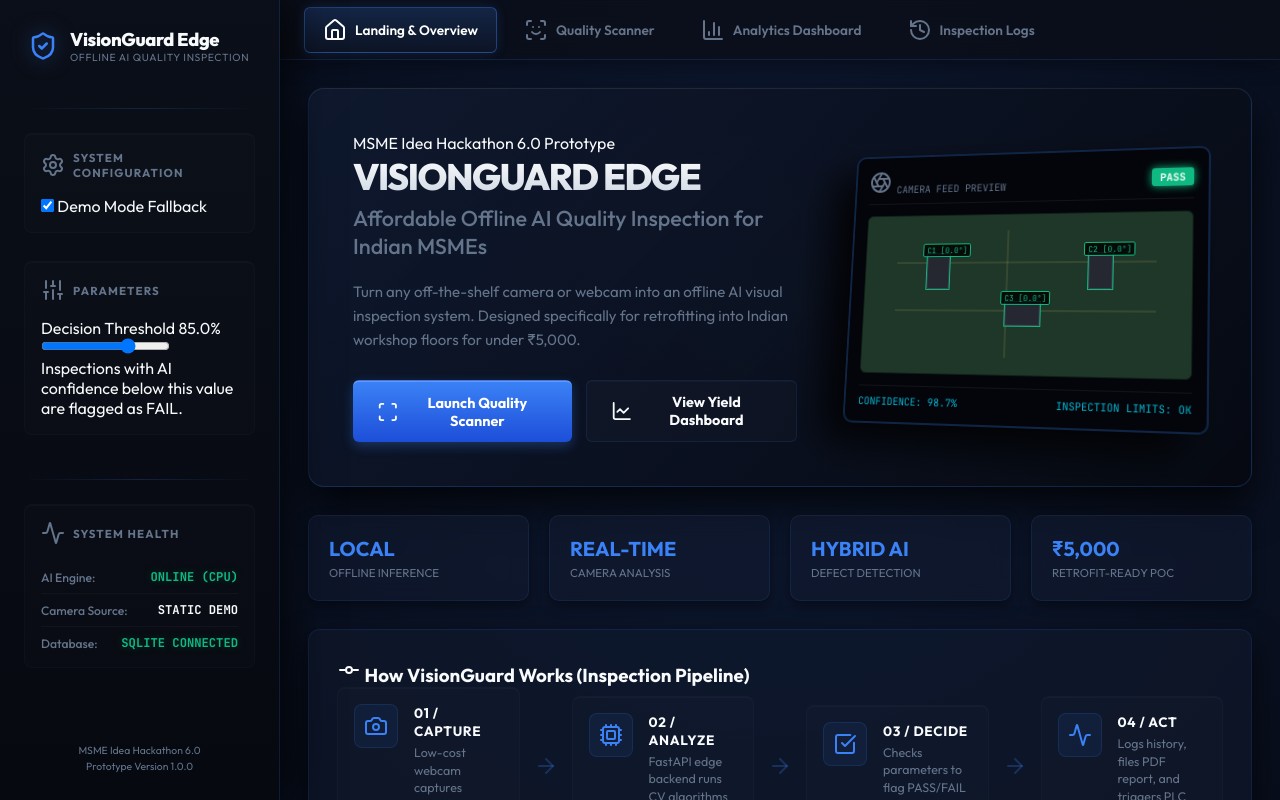
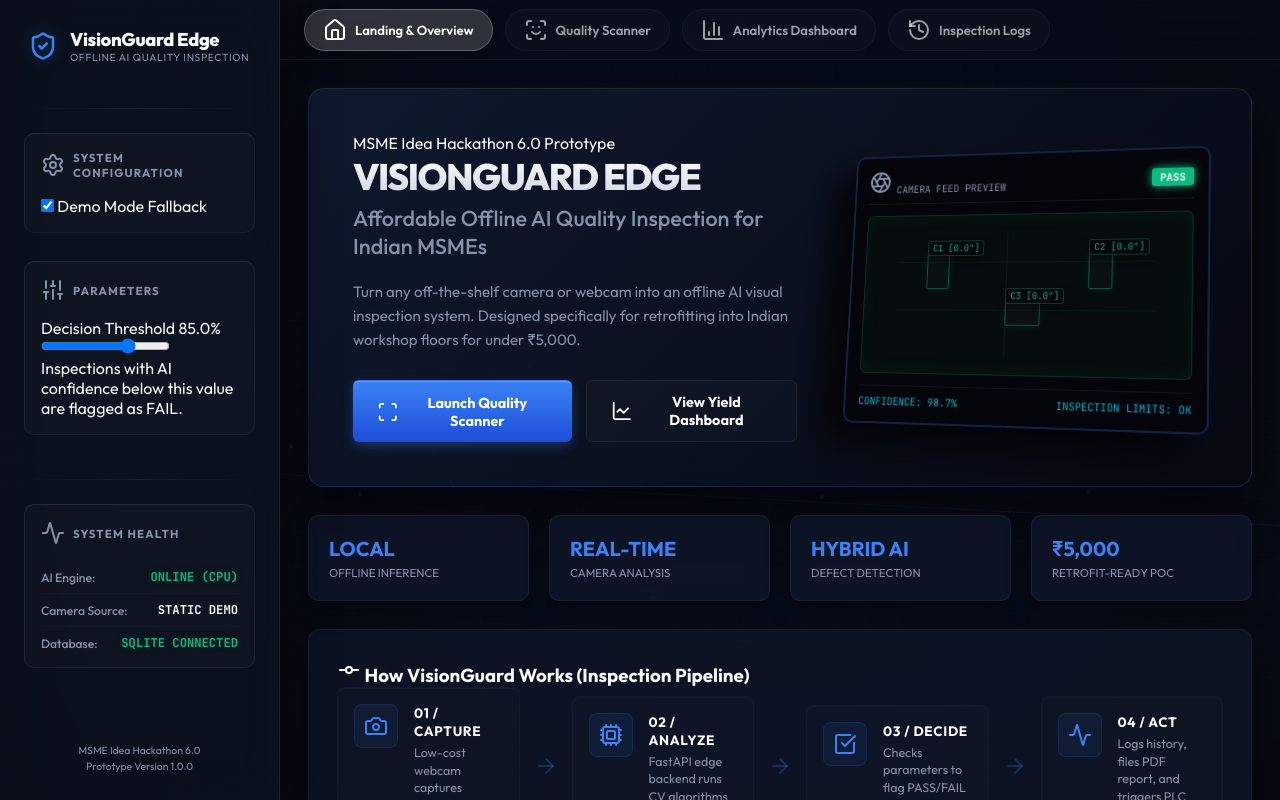
Before and after one commit to RatanPandey-007/VisionGuard, a plain HTML site: page static/index.html in a window 1280 px wide. Drawn offline with nearby package versions, Linux system fonts and the light colour scheme; no server answers.

Commit message:
design: complete premium spatial computer-vision redesign inspired by visionOS capsule glassmorphism and WebGL background grids

```diff
--- a/static/app.js
+++ b/static/app.js
@@ -31,6 +31,9 @@
     // Initialize tab trigger callbacks
     setupTabTriggers();
 
+    // Initialize WebGL spatial background
+    initSpatialBackground();
+
     // Initial fetch of analytics and history data
     updateAnalytics();
     updateHistory();
@@ -39,6 +42,84 @@
     logToConsole("VisionGuard Edge AI Quality Suite v1.0.0 initialized successfully.", "success");
     logToConsole(`System connected to local database: SQLite (${isCloudMode ? '/tmp' : 'data'} namespace).`, "info");
 });
+
+// Dynamic WebGL Spatial Background using Three.js
+function initSpatialBackground() {
+    const canvas = document.getElementById("spatial-bg-canvas");
+    if (!canvas || !window.THREE) return;
+
+    try {
+        const renderer = new THREE.WebGLRenderer({ canvas: canvas, alpha: true, antialias: true });
+        renderer.setPixelRatio(Math.min(window.devicePixelRatio, 2));
+        renderer.setSize(window.innerWidth, window.innerHeight);
+
+        const scene = new THREE.Scene();
+        const camera = new THREE.PerspectiveCamera(60, window.innerWidth / window.innerHeight, 0.1, 100);
+        camera.position.set(0, 5, 12);
+        camera.lookAt(0, 0, 0);
+
+        // Grid helper representing the spatial inspection layout table surface
+        const gridHelper = new THREE.GridHelper(30, 30, 0x06b6d4, 0x1e293b);
+        gridHelper.position.y = -2;
+        gridHelper.material.opacity = 0.2;
+        gridHelper.material.transparent = true;
+        scene.add(gridHelper);
+
+        // Add a floating target wireframe representing a workpiece/PCB board
+        const pcbGeometry = new THREE.BoxGeometry(6, 0.1, 4);
+        const edges = new THREE.EdgesGeometry(pcbGeometry);
+        const pcbMaterial = new THREE.LineBasicMaterial({ color: 0x3b82f6, transparent: true, opacity: 0.3 });
+        const pcbLine = new THREE.LineSegments(edges, pcbMaterial);
+        pcbLine.position.set(0, 0.5, 0);
+        scene.add(pcbLine);
+
+        // Floating particle nodes representing visual scanning markers
+        const particleCount = 40;
+        const particleGeo = new THREE.BufferGeometry();
+        const positions = new Float32Array(particleCount * 3);
+        for(let i=0; i<particleCount*3; i+=3) {
+            positions[i] = (Math.random() - 0.5) * 16;
+            positions[i+1] = (Math.random() - 0.5) * 8;
+            positions[i+2] = (Math.random() - 0.5) * 10;
+        }
+        particleGeo.setAttribute('position', new THREE.BufferAttribute(positions, 3));
+        const particleMat = new THREE.PointsMaterial({
+            color: 0x06b6d4,
+            size: 0.12,
+            transparent: true,
+            opacity: 0.35
+        });
+        const particles = new THREE.Points(particleGeo, particleMat);
+        scene.add(particles);
+
+        // Animation Loop
+        const clock = new THREE.Clock();
+        function animate() {
+            requestAnimationFrame(animate);
+            const elapsedTime = clock.getElapsedTime();
+
+            // Rotate workpiece and background grid helper
+            pcbLine.rotation.y = elapsedTime * 0.15;
+            pcbLine.rotation.x = Math.sin(elapsedTime * 0.15) * 0.08;
+            gridHelper.rotation.y = -elapsedTime * 0.02;
+            particles.rotation.y = elapsedTime * 0.04;
+
+            renderer.render(scene, camera);
+        }
+        animate();
+
+        // Handle resize
+        window.addEventListener("resize", () => {
+            camera.aspect = window.innerWidth / window.innerHeight;
+            camera.updateProjectionMatrix();
+            renderer.setSize(window.innerWidth, window.innerHeight);
+        });
+
+        logToConsole("Spatial WebGL environment established.", "info");
+    } catch (e) {
+        console.warn("WebGL initialization failed:", e);
+    }
+}
 
 // Helper to log messages to the UI terminal console
 function logToConsole(message, type = "info") {
--- a/static/index.html
+++ b/static/index.html
@@ -14,6 +14,9 @@
     <link rel="stylesheet" href="/static/style.css">
 </head>
 <body>
+    <!-- Dynamic WebGL Spatial Background -->
+    <canvas id="spatial-bg-canvas"></canvas>
+
     <div class="app-container">
 
         <!-- SIDEBAR - HOUSES ORIGINAL SYSTEM CONFIGURATIONS & STATUS -->
@@ -602,6 +605,8 @@
             </div>
         </main>
     </div>
+    <!-- Three.js CDN for spatial background -->
+    <script src="https://cdnjs.cloudflare.com/ajax/libs/three.js/r128/three.min.js"></script>
     <script src="/static/app.js"></script>
 </body>
 </html>
--- a/static/style.css
+++ b/static/style.css
@@ -1,26 +1,26 @@
 /* VISIONGUARD 3D DARK INDUSTRIAL DESIGN SYSTEM */
 :root {
-    --bg-main: #060913;          /* Deep dark slate space */
-    --bg-sidebar: #0b0f19;       /* Solid dark panel background */
-    --bg-card: rgba(18, 26, 47, 0.75); /* Dark glass layer surface */
-    --border-color: rgba(59, 130, 246, 0.12); /* Glowing blue borders */
-    --border-bevel: rgba(255, 255, 255, 0.08); /* High bevel top border */
-    --text-primary: #f8fafc;     /* Off-white labels */
-    --text-muted: #64748b;       /* Neutrals grey */
+    --bg-main: #04060a;          /* Deep dark space */
+    --bg-sidebar: rgba(16, 22, 36, 0.55);
+    --bg-card: rgba(15, 21, 35, 0.45); /* High translucency glass */
+    --border-color: rgba(255, 255, 255, 0.06); /* Precise glass borders */
+    --border-bevel: rgba(255, 255, 255, 0.1);  /* Top bevel rim light */
+    --text-primary: #f8fafc;
+    --text-muted: #8493a8;       /* High-readability neutral */
     --color-primary: #3b82f6;    /* Precision Blue */
     --color-primary-hover: #2563eb;
-    --color-success: #10b981;    /* Emerald Green (PASS) */
-    --color-danger: #ef4444;     /* Industrial Red (FAIL) */
-    --color-warning: #f59e0b;    /* Alert Amber (WARNING) */
-    --color-ai: #06b6d4;         /* Cyber Cyan */
-    --font-sans: 'Outfit', -apple-system, BlinkMacSystemFont, "Segoe UI", Roboto, sans-serif;
+    --color-success: #10b981;    /* Emerald PASS */
+    --color-danger: #ef4444;     /* Warning FAIL */
+    --color-warning: #f59e0b;    /* Alert Amber */
+    --color-ai: #06b6d4;         /* Telemetry Cyan */
+    --font-sans: 'Outfit', -apple-system, sans-serif;
     --font-mono: 'JetBrains Mono', monospace;
 
     /* Depth shadow indices */
-    --shadow-l1: 0 4px 12px rgba(0, 0, 0, 0.5);
-    --shadow-l2: 0 12px 30px rgba(0, 0, 0, 0.65), 0 0 1px rgba(59, 130, 246, 0.15);
-    --shadow-l3: 0 20px 40px rgba(0, 0, 0, 0.8), 0 0 1px rgba(6, 182, 212, 0.25);
-    --shadow-result: 0 0 24px rgba(16, 185, 129, 0.35);
+    --shadow-l1: 0 8px 24px rgba(0, 0, 0, 0.4);
+    --shadow-l2: 0 16px 36px rgba(0, 0, 0, 0.55), 0 0 1px rgba(255, 255, 255, 0.08);
+    --shadow-l3: 0 24px 48px rgba(0, 0, 0, 0.7), 0 0 1px rgba(255, 255, 255, 0.12);
+    --shadow-result: 0 0 24px rgba(16, 185, 129, 0.15);
 }
 
 * {
@@ -37,29 +37,43 @@
     height: 100vh;
 }
 
+#spatial-bg-canvas {
+    position: fixed;
+    top: 0;
+    left: 0;
+    width: 100vw;
+    height: 100vh;
+    z-index: 1;
+    pointer-events: none;
+}
+
 /* Base Grids Layout Shell with structural grid background */
 .app-container {
+    position: relative;
+    z-index: 2;
     display: grid;
     grid-template-columns: 280px 1fr;
     height: 100vh;
     width: 100vw;
-    background: radial-gradient(circle at 60% 40%, #0e1c36 0%, #050811 100%);
+    background: radial-gradient(circle at 60% 40%, rgba(14, 28, 54, 0.45) 0%, rgba(5, 8, 17, 0.75) 100%);
     background-image:
-        radial-gradient(circle at 60% 40%, #0e1b35 0%, #060913 100%),
-        linear-gradient(rgba(255, 255, 255, 0.015) 1px, transparent 1px),
-        linear-gradient(90deg, rgba(255, 255, 255, 0.015) 1px, transparent 1px);
+        radial-gradient(circle at 60% 40%, rgba(14, 27, 53, 0.45) 0%, rgba(6, 9, 19, 0.75) 100%),
+        linear-gradient(rgba(255, 255, 255, 0.012) 1px, transparent 1px),
+        linear-gradient(90deg, rgba(255, 255, 255, 0.012) 1px, transparent 1px);
     background-size: 100% 100%, 32px 32px, 32px 32px;
 }
 
 /* SIDEBAR - FLOATING GLASS MATERIAL */
 .sidebar {
-    background: linear-gradient(180deg, rgba(11, 15, 25, 0.98) 0%, rgba(6, 9, 16, 0.99) 100%);
-    border-right: 1px solid rgba(59, 130, 246, 0.16);
+    background: rgba(16, 22, 36, 0.55);
+    backdrop-filter: blur(25px) saturate(120%);
+    -webkit-backdrop-filter: blur(25px) saturate(120%);
+    border-right: 1px solid rgba(255, 255, 255, 0.08);
     display: flex;
     flex-direction: column;
     padding: 24px;
     overflow-y: auto;
-    box-shadow: 10px 0 40px rgba(0, 0, 0, 0.7);
+    box-shadow: 15px 0 40px rgba(0, 0, 0, 0.4);
     z-index: 100;
 }
 
@@ -75,7 +89,7 @@
     width: 30px;
     height: 30px;
     color: var(--color-primary);
-    filter: drop-shadow(0 0 10px rgba(59, 130, 246, 0.5));
+    filter: drop-shadow(0 0 8px rgba(59, 130, 246, 0.4));
 }
 
 .brand-text h2 {
@@ -94,17 +108,19 @@
 
 .sidebar-divider {
     height: 1px;
-    background: linear-gradient(90deg, transparent 0%, rgba(59, 130, 246, 0.2) 50%, transparent 100%);
+    background: linear-gradient(90deg, transparent 0%, rgba(255, 255, 255, 0.08) 50%, transparent 100%);
     margin: 16px 0 24px 0;
 }
 
 .sidebar-section {
     margin-bottom: 28px;
-    background: rgba(255,255,255,0.01);
-    border: 1px solid rgba(255,255,255,0.02);
+    background: rgba(255, 255, 255, 0.02);
+    border: 1px solid rgba(255, 255, 255, 0.06);
+    border-top: 1px solid rgba(255, 255, 255, 0.1);
+    border-left: 1px solid rgba(255, 255, 255, 0.08);
     padding: 16px;
-    border-radius: 8px;
-    box-shadow: inset 0 1px 1px rgba(255, 255, 255, 0.03);
+    border-radius: 10px;
+    box-shadow: inset 0 1px 1px rgba(255, 255, 255, 0.02);
 }
 
 .sidebar-section h3 {
@@ -132,7 +148,7 @@
     align-items: center;
     font-size: 0.76rem;
     padding: 8px 0;
-    border-bottom: 1px solid rgba(255, 255, 255, 0.03);
+    border-bottom: 1px solid rgba(255, 255, 255, 0.02);
 }
 
 .health-item:last-child {
@@ -152,7 +168,7 @@
 
 .status-ok {
     color: var(--color-success);
-    text-shadow: 0 0 8px rgba(16, 185, 129, 0.3);
+    text-shadow: 0 0 8px rgba(16, 185, 129, 0.2);
 }
 
 .sidebar-footer {
@@ -174,55 +190,54 @@
 
 /* TOPBAR HEADER SLOTS */
 .topbar {
-    background-color: rgba(11, 15, 25, 0.85);
-    backdrop-filter: blur(12px);
-    -webkit-backdrop-filter: blur(12px);
-    border-bottom: 1px solid rgba(59, 130, 246, 0.16);
+    background-color: rgba(10, 14, 23, 0.35);
+    backdrop-filter: blur(20px);
+    -webkit-backdrop-filter: blur(20px);
+    border-bottom: 1px solid rgba(255, 255, 255, 0.06);
     display: flex;
     align-items: center;
     padding: 0 24px;
-    box-shadow: 0 4px 20px rgba(0, 0, 0, 0.4);
+    box-shadow: 0 4px 20px rgba(0, 0, 0, 0.2);
     z-index: 90;
 }
 
 .nav-tabs {
     display: flex;
-    gap: 8px;
+    gap: 12px;
 }
 
 .tab-btn {
-    background: none;
-    border: none;
-    color: var(--text-muted);
-    padding: 10px 18px;
-    border-radius: 6px;
+    background: rgba(255, 255, 255, 0.02);
+    color: rgba(255, 255, 255, 0.6);
+    padding: 8px 18px;
+    border-radius: 30px;
     cursor: pointer;
     font-family: inherit;
-    font-size: 0.85rem;
+    font-size: 0.82rem;
     font-weight: 600;
     display: flex;
     align-items: center;
     gap: 8px;
-    transition: all 0.2s cubic-bezier(0.25, 0.8, 0.25, 1);
-    border: 1px solid transparent;
+    transition: all 0.25s cubic-bezier(0.25, 0.8, 0.25, 1);
+    border: 1px solid rgba(255, 255, 255, 0.04);
 }
 
 .tab-btn:hover {
-    color: var(--text-primary);
-    background-color: rgba(255, 255, 255, 0.03);
-    border-color: rgba(255, 255, 255, 0.05);
+    color: #fff;
+    background-color: rgba(255, 255, 255, 0.08);
+    border-color: rgba(255, 255, 255, 0.1);
 }
 
 .tab-btn.active {
     color: #fff;
-    background: linear-gradient(180deg, rgba(59, 130, 246, 0.2) 0%, rgba(59, 130, 246, 0.05) 100%);
-    border: 1px solid rgba(59, 130, 246, 0.4);
-    box-shadow: 0 0 12px rgba(59, 130, 246, 0.15);
+    background: rgba(255, 255, 255, 0.16);
+    border: 1px solid rgba(255, 255, 255, 0.25);
+    box-shadow: 0 4px 16px rgba(0, 0, 0, 0.2);
 }
 
 .tab-btn i {
-    width: 16px;
-    height: 16px;
+    width: 15px;
+    height: 15px;
 }
 
 /* TAB PANEL CONTAINER */
@@ -262,12 +277,12 @@
 }
 
 .panel-card:hover {
-    transform: translateY(-4px);
-    border-color: rgba(6, 182, 212, 0.3);
+    transform: translateY(-3px);
+    border-color: rgba(255, 255, 255, 0.12);
     box-shadow:
         inset 0 1px 0 rgba(255, 255, 255, 0.1),
-        0 20px 40px rgba(0, 0, 0, 0.75),
-        0 0 12px rgba(6, 182, 212, 0.15);
+        0 20px 40px rgba(0, 0, 0, 0.5),
+        0 0 15px rgba(255, 255, 255, 0.02);
 }
 
 .panel-card h3 {
@@ -475,20 +490,21 @@
 
 .mock-pcb-board {
     flex-grow: 1;
-    background-color: #1f3729;
+    background-color: rgba(14, 25, 20, 0.45);
     border-radius: 6px;
     margin: 12px 0;
     position: relative;
-    border: 1px solid #102117;
+    border: 1px solid rgba(16, 185, 129, 0.2);
+    box-shadow: inset 0 0 20px rgba(16, 185, 129, 0.06);
 }
 
 .mock-trace {
     position: absolute;
-    background: rgba(220, 200, 100, 0.12);
+    background: rgba(16, 185, 129, 0.08);
 }
 
 .mock-trace.horizontal {
-    height: 2px;
+    height: 1px;
     width: 80%;
     left: 10%;
 }
@@ -496,7 +512,7 @@
 .mock-trace.trace-1 { top: 30%; }
 .mock-trace.trace-2 { top: 60%; }
 .mock-trace.vertical {
-    width: 2px;
+    width: 1px;
     height: 80%;
     top: 10%;
     left: 45%;
@@ -504,11 +520,12 @@
 
 .mock-chip {
     position: absolute;
-    background: #252830;
-    border: 1px solid #3c404c;
+    background: rgba(255, 255, 255, 0.02);
+    border: 1px solid rgba(16, 185, 129, 0.4);
     border-radius: 2px;
     width: 24px;
     height: 36px;
+    box-shadow: 0 0 8px rgba(16, 185, 129, 0.1);
 }
 
 .mock-chip.chip-1 {
@@ -530,26 +547,21 @@
 
 .ai-box-label {
     position: absolute;
-    top: -12px;
-    left: -6px;
-    font-size: 0.5rem;
+    top: -15px;
+    left: -1px;
+    font-size: 0.58rem;
     font-family: var(--font-mono);
     color: var(--color-success);
-    background: rgba(0,0,0,0.8);
-    padding: 1px 3px;
+    background: rgba(4, 6, 10, 0.85);
+    padding: 1px 4px;
     white-space: nowrap;
-    border: 1px solid var(--color-success);
-    border-radius: 2px;
+    border: 1px solid rgba(16, 185, 129, 0.3);
+    border-radius: 3px;
+    box-shadow: 0 4px 8px rgba(0, 0, 0, 0.4);
 }
 
 .mock-chip::before {
-    content: '';
-    position: absolute;
-    top: -2px;
-    left: -2px;
-    right: -2px;
-    bottom: -2px;
-    border: 1px solid var(--color-success);
+    display: none;
 }
 
 .mock-overlay-hud {
@@ -890,12 +902,17 @@
 
 /* AI execution CLI terminal console */
 .console-card {
-    background-color: #03050a;
-    border: 1px solid var(--border-color);
-    border-radius: 8px;
+    background: rgba(4, 6, 10, 0.6);
+    backdrop-filter: blur(16px);
+    -webkit-backdrop-filter: blur(16px);
+    border: 1px solid rgba(255, 255, 255, 0.06);
+    border-top: 1px solid rgba(255, 255, 255, 0.1);
+    border-left: 1px solid rgba(255, 255, 255, 0.08);
+    border-radius: 10px;
     padding: 12px 16px;
     margin-top: 16px;
     font-family: var(--font-mono);
+    box-shadow: inset 0 1px 2px rgba(0, 0, 0, 0.4);
 }
 
 .console-header {
@@ -905,7 +922,7 @@
     font-size: 0.72rem;
     font-weight: 600;
     color: var(--text-muted);
-    border-bottom: 1px solid rgba(255,255,255,0.05);
+    border-bottom: 1px solid rgba(255, 255, 255, 0.04);
     padding-bottom: 8px;
     margin-bottom: 8px;
 }
@@ -931,11 +948,11 @@
 }
 
 .console-logs::-webkit-scrollbar-thumb {
-    background-color: var(--border-color);
-    border-radius: 2px;
-}
-
-.log-line.info { color: #94a3b8; }
+    background-color: rgba(255, 255, 255, 0.1);
+    border-radius: 3px;
+}
+
+.log-line.info { color: rgba(255, 255, 255, 0.6); }
 .log-line.warn { color: var(--color-warning); }
 .log-line.error { color: var(--color-danger); }
 .log-line.success { color: var(--color-success); }
@@ -1312,16 +1329,19 @@
 
 .history-table tbody tr {
     cursor: pointer;
-    transition: background-color 0.15s, transform 0.15s;
+    background-color: rgba(255, 255, 255, 0.01);
+    transition: all 0.2s cubic-bezier(0.25, 0.8, 0.25, 1);
+    border-bottom: 1px solid rgba(255, 255, 255, 0.02);
 }
 
 .history-table tbody tr:hover {
-    background-color: rgba(255,255,255,0.02);
+    background-color: rgba(255, 255, 255, 0.04);
+    transform: scale(1.005);
 }
 
 .history-table tbody tr.selected {
-    background-color: rgba(59, 130, 246, 0.08) !important;
-    border-left: 3px solid var(--color-primary);
+    background-color: rgba(255, 255, 255, 0.08) !important;
+    border-left: 2px solid var(--color-primary);
 }
 
 .badge-sm {
```
